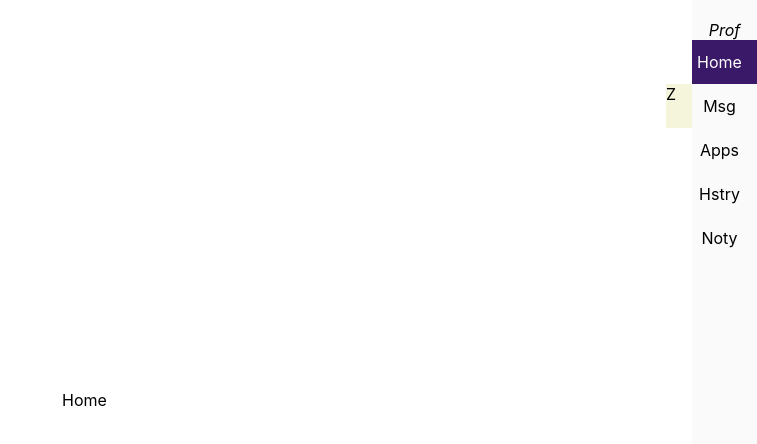
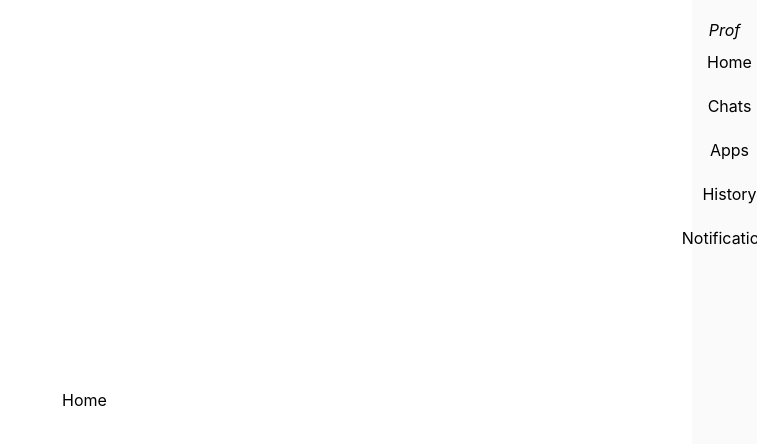
Before and after one commit to tbuddhi/right-navigation, a React (Create React App) app: page / in a window 1280 px wide. Shown: the top 444 px of the page, without its empty margins (523-1280 px from the left). Built offline with nearby package versions, Linux system fonts and the light colour scheme.

Commit message:
SubNavItems route functionality fixes

```diff
--- a/src/components/RightSidebar/RightSidebar.scss
+++ b/src/components/RightSidebar/RightSidebar.scss
@@ -27,26 +27,30 @@
         flex-direction: column;
         align-items: center;
         width: 100%;
-        position: relative;
 
         .navItem {
             cursor: pointer;
+            position: relative;
             width: 100%;
             height: 44px;
             display: flex;
             align-items: center;
             justify-content: center;
-            text-decoration: none;  // To remove underline from links
-            color: inherit;  // To inherit text color
+            text-decoration: none;
+            color: inherit;
 
             &:hover {
-                background-color: #495057;  // Hover background color
-                color: white;  // Text color on hover
+                background-color: #495057;
+                color: white;
             }
 
             &.active {
                 background-color:#3B1969;
-                color: #fff;  // Text color for active link
+                color: #fff;
+
+                .toggleExpand{
+                    display: block;
+                }
             }
 
             .fas {
@@ -58,9 +62,9 @@
     .toggleExpand {
         position: absolute;
         left: -26px;
-        top: 44px;
         width: 26px;
         height: 44px;
         background: beige;
+        display: none;
     }
 }
--- a/src/components/RightSidebar/index.tsx
+++ b/src/components/RightSidebar/index.tsx
@@ -3,11 +3,57 @@ import { NavLink } from 'react-router-dom';
 import SubPanel from '../SubPanel/SubPanel';
 import './RightSidebar.scss';
 
+interface NavItem {
+  id: number;
+  title: string;
+  mainNavItem?: string;
+  subItems?: { id: number; title: string }[];
+}
+
+const navItems: NavItem[] = [
+  { id: 1, title: 'Home' },
+  { id: 2, title: 'Chats' },
+  { id: 3, title: 'Apps' },
+  { id: 4, title: 'History' },
+  { id: 5, title: 'Notifications' }
+];
+
+const subNavItems: Record<string, NavItem[]> = {
+  Home: [],
+  Chats: [
+    { id: 1, mainNavItem: 'Chats', title: 'Chat Item 1', subItems: [{ id: 4, title: 'SubItem 1-1' }, { id: 5, title: 'SubItem 1-2' }] },
+    { id: 2, mainNavItem: 'Chats', title: 'Chat Item 2', subItems: [{ id: 6, title: 'SubItem 2-1' }, { id: 7, title: 'SubItem 2-2' }] }
+  ],
+  Apps: [
+    { id: 3, mainNavItem: 'Apps', title: 'App Item 1', subItems: [{ id: 8, title: 'SubItem 3-1' }, { id: 9, title: 'SubItem 3-2' }] }
+  ],
+  History: [
+    { id: 4, mainNavItem: 'History', title: 'History Item 1', subItems: [{ id: 10, title: 'SubItem 4-1' }, { id: 11, title: 'SubItem 4-2' }] }
+  ],
+  Notifications: []
+};
+
 const RightSidebar: React.FC = () => {
   const [isExpanded, setIsExpanded] = useState<boolean>(false);
+  const [currentNavItem, setCurrentNavItem] = useState<NavItem | null>(null);
+
+  const handleNavItemClick = (title: string) => {
+    if (subNavItems[title].length > 0) {
+      setCurrentNavItem({ id: Date.now(), title });
+      // setIsExpanded(true);
+    } else {
+      setCurrentNavItem(null);
+      setIsExpanded(false);
+    }
+  };
 
   const toggleExpand = () => {
     setIsExpanded(!isExpanded);
+  };
+
+  const handleClose = () => {
+    setCurrentNavItem(null);
+    setIsExpanded(false);
   };
 
   return (
@@ -17,7 +63,7 @@ const RightSidebar: React.FC = () => {
           <i className="fas fa-bars">X</i>
         </div>
       )}
-            {isExpanded && <SubPanel />}
+      {isExpanded && <SubPanel navItem={currentNavItem} onClose={handleClose} />}
       <aside className="sidebar">
         <div className="profileAvatar">
           <i className="fas fa-bars">Prof</i>
@@ -28,22 +74,22 @@ const RightSidebar: React.FC = () => {
               <div className="fas fa-bars">Z</div>
             </div>
           )}
-
-                    <NavLink to="/" className="navItem">
-                        <div className="fas fa-bars">Home</div>
+          {navItems.map((navItem) => (
+            <NavLink
+              key={navItem.id}
+              to={`/${navItem.title.toLowerCase()}`}
+              className="navItem"
+              onClick={() => handleNavItemClick(navItem.title)}
+            >
+              <i className={`fas fa-${navItem.title.toLowerCase()}`}></i>
+              <div>{navItem.title}</div>
+              {subNavItems[navItem.title].length > 0 && !isExpanded && (
+                <div className="toggleExpand" onClick={toggleExpand}>
+                  <div className="fas fa-bars">Z</div>
+                </div>
+              )}
             </NavLink>
-                    <NavLink to="/chats" className="navItem">
-                        <div className="fas fa-bars">Msg</div>
-                    </NavLink>
-                    <NavLink to="/apps" className="navItem" >
-                        <div className="fas fa-bars">Apps</div>
-                    </NavLink>
-                    <NavLink to="/history" className="navItem">
-                        <div className="fas fa-bars">Hstry</div>
-                    </NavLink>
-                    <NavLink to="/notifications" className="navItem">
-                        <div className="fas fa-bars">Noty</div>
-                    </NavLink>
+          ))}
         </nav>
       </aside>
     </div>
--- a/src/components/SubPanel/SubPanel.tsx
+++ b/src/components/SubPanel/SubPanel.tsx
@@ -1,34 +1,68 @@
-import React from 'react';
+import React, { useState, useEffect } from 'react';
 import './SubPanel.scss';
 
+interface NavItem {
+  id: number;
+  title: string;
+  mainNavItem?: string;
+  subItems?: NavItem[];
+}
+
 interface SubPanelProps {
-  navItem: {
-    id: number;
-    title: string;
-    subItems?: { id: number; title: string }[];
-  } | null;
+  navItem: NavItem | null;
   onClose: () => void;
 }
 
+const subNavItems: NavItem[] = [
+  { id: 1, mainNavItem: 'Chats', title: 'Chat Item 1', subItems: [{ id: 4, title: 'SubItem 1-1' }, { id: 5, title: 'SubItem 1-2' }] },
+  { id: 2, mainNavItem: 'Chats', title: 'Chat Item 2', subItems: [{ id: 6, title: 'SubItem 2-1' }, { id: 7, title: 'SubItem 2-2' }] },
+  { id: 3, mainNavItem: 'Apps', title: 'App Item 1', subItems: [{ id: 8, title: 'SubItem 3-1' }, { id: 9, title: 'SubItem 3-2' }] },
+  { id: 4, mainNavItem: 'History', title: 'History Item 1', subItems: [{ id: 10, title: 'SubItem 4-1' }, { id: 11, title: 'SubItem 4-2' }] }
+];
+
 const SubPanel: React.FC<SubPanelProps> = ({ navItem, onClose }) => {
+  const [currentNav, setCurrentNav] = useState<NavItem | null>(null);
+  const [navLevel, setNavLevel] = useState<number>(0); // Track the navigation level
+
+  useEffect(() => {
+    setCurrentNav(navItem);
+    setNavLevel(0); // Reset navigation level on navItem change
+  }, [navItem]);
+
+  const handleNavClick = (item: NavItem) => {
+    if (item.subItems && item.subItems.length > 0) {
+      setCurrentNav(item);
+      setNavLevel(navLevel + 1); // Increment navigation level
+    } else {
+      onClose(); // Close the panel if there are no sub-items
+    }
+  };
+
   const handleBackClick = () => {
-    onClose();
+    setCurrentNav(navItem);
+    setNavLevel(0); // Reset to first level
   };
 
   return (
     <div className="subPanel">
-      {navItem ? (
+      {currentNav && navLevel > 0 ? (
         <div>
           <button onClick={handleBackClick}>Back</button>
           <ul>
-            {navItem.subItems?.map((subItem) => (
-              <li key={subItem.id}>{subItem.title}</li>
+            {currentNav.subItems?.map((subItem) => (
+              <li key={subItem.id} onClick={() => handleNavClick(subItem)}>
+                {subItem.title}
+              </li>
             ))}
           </ul>
         </div>
       ) : (
         <ul>
-          <li>No sub items</li>
+          {subNavItems.filter(item => item.mainNavItem === navItem?.title).map((item) => (
+            <li key={item.id} onClick={() => handleNavClick(item)}>
+              {item.title}
+            </li>
+          ))}
         </ul>
       )}
     </div>
```
Lines whose indentation alone changed are shown as unchanged.
